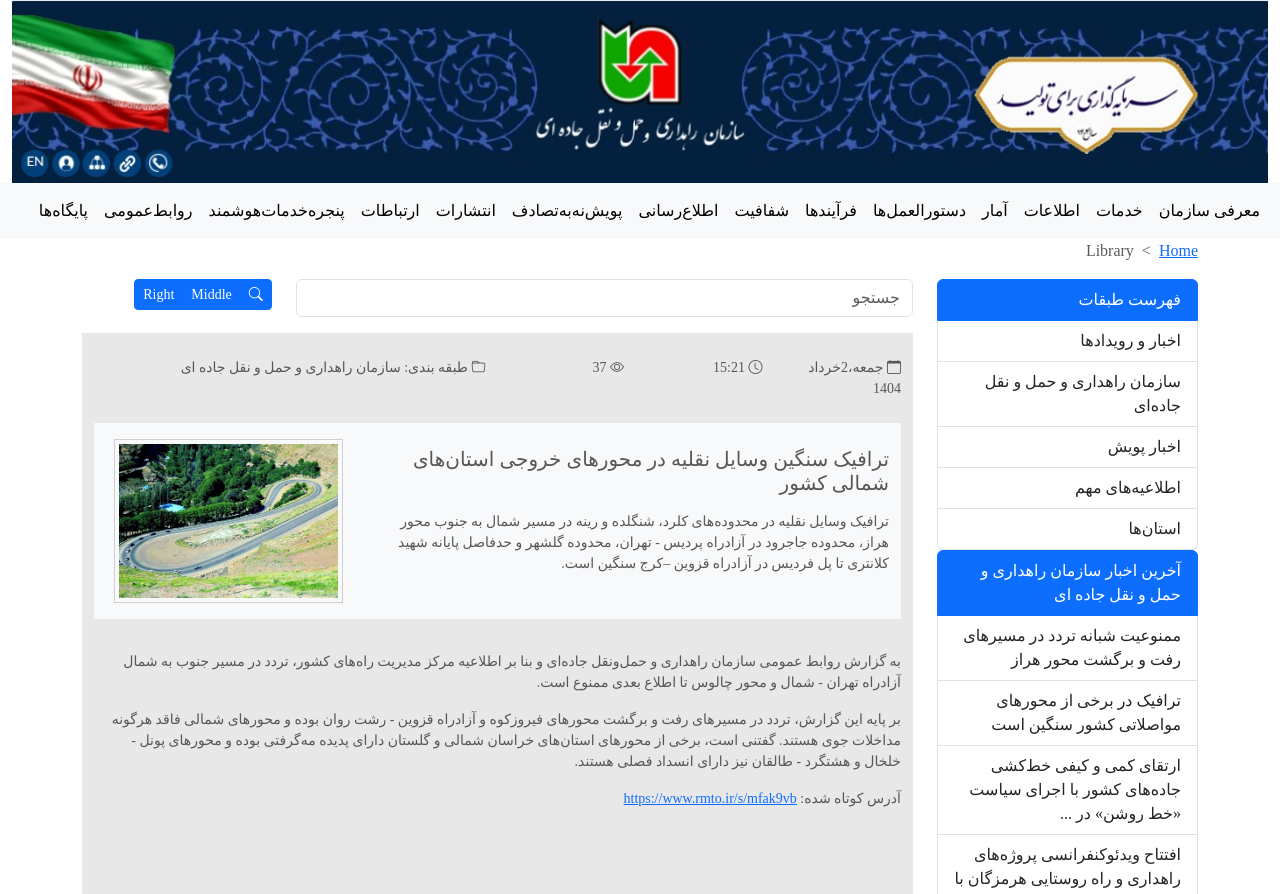
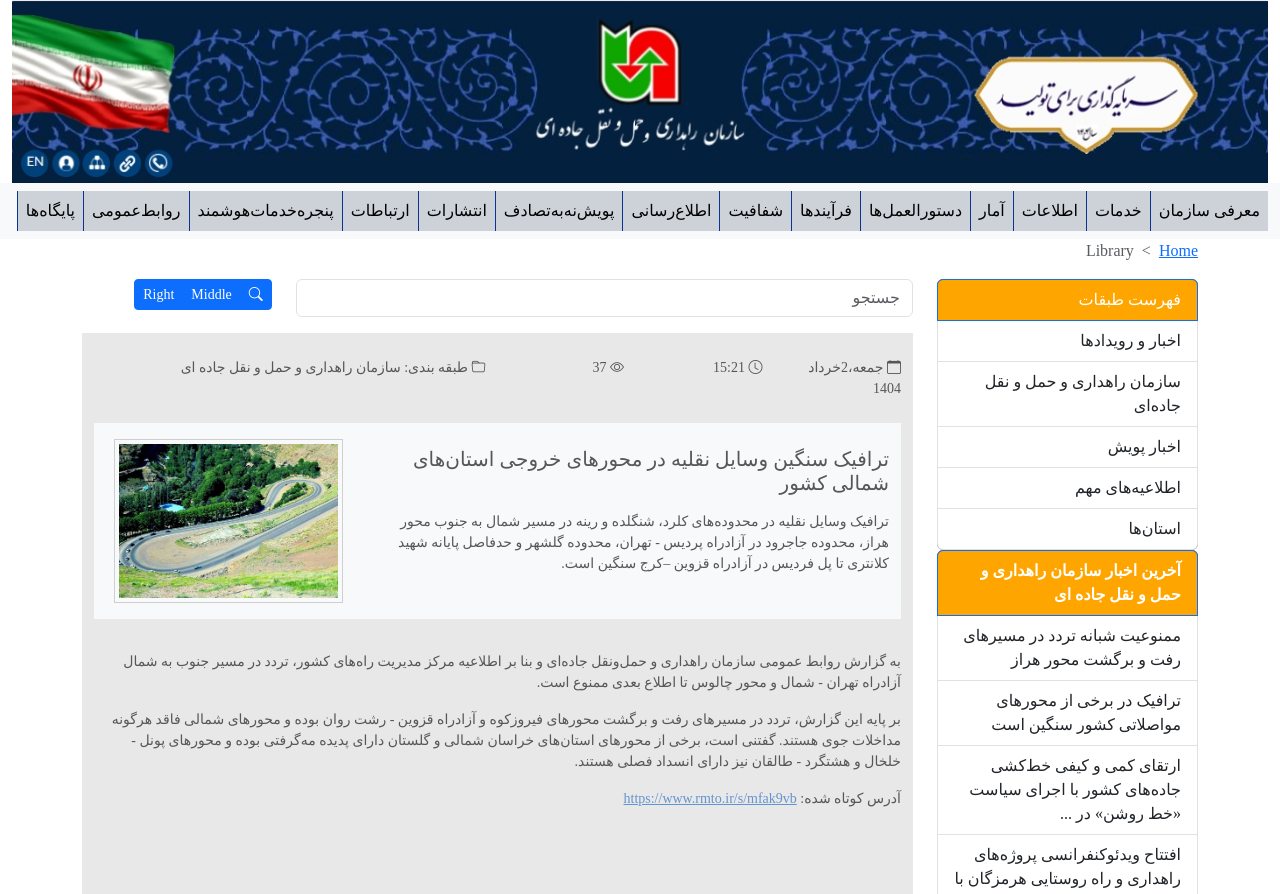
Before and after one commit to shrjld/my-rmto-main, a plain HTML site: page index.html in a window 1280 px wide. Shown: the top 894 px of the page. Drawn offline with nearby package versions, Linux system fonts and the light colour scheme; a small style sheet from the web is missing.

Commit message:
change some color in body

```diff
--- a/index.html
+++ b/index.html
@@ -125,7 +125,8 @@
                     <li class="list-group-item">استان‌ها</li>
                 </ul>
                 <ul class="list-group Lgroup2">
-                    <li class="list-group-item active listGroup-h" aria-current="true">آخرین اخبار سازمان راهداری و حمل و نقل جاده
+                    <li class="list-group-item active listGroup-h" aria-current="true">آخرین اخبار سازمان راهداری و حمل
+                        و نقل جاده
                         ای</li>
                     <li class="list-group-item">ممنوعیت شبانه تردد در مسیرهای رفت و برگشت محور هراز</li>
                     <li class="list-group-item">ترافیک در برخی از محورهای مواصلاتی کشور سنگین است</li>
@@ -139,7 +140,8 @@
                     <li class="list-group-item">ترافیک سنگین وسایل نقلیه در محورهای خروجی استان‌های شمالی کشور</li>
                 </ul>
                 <ul class="list-group Lgroup3">
-                    <li class="list-group-item active listGroup-h" aria-current="true">پربازدیدترین اخبار سازمان راهداری و حمل و نقل
+                    <li class="list-group-item active listGroup-h" aria-current="true">پربازدیدترین اخبار سازمان راهداری
+                        و حمل و نقل
                         جاده ای</li>
                     <li class="list-group-item">تشریح برنامه‌ها و تمهیدات لازم به منظور جابه‌جایی زائران مراسم دومین ...
                         (۲۷۰۹۵ بازدید)</li>
@@ -238,8 +240,7 @@
                                 روان بوده و محورهای شمالی فاقد هرگونه مداخلات جوی هستند.
                                 گفتنی است، برخی از محورهای استان‌های خراسان شمالی و گلستان دارای پدیده مه‌گرفتی بوده و
                                 محورهای پونل - خلخال و هشتگرد - طالقان نیز دارای انسداد فصلی هستند.</p>
-                            <p>آدرس کوتاه شده: <span><a href="#"
-                                        class="text-primary">https://www.rmto.ir/s/mfak9vb</a></span></p>
+                            <p>آدرس کوتاه شده: <span><a href="#" class="rmtolink">https://www.rmto.ir/s/mfak9vb</a></span></p>
                         </div>
                     </div>
                     <div class="text-end py-5 ">
--- a/sass/style.scss
+++ b/sass/style.scss
@@ -7,6 +7,7 @@ $background2: #e8e8e8;
 $p-y: 3px;
 $color-orange: orange;
 $border-ra: 7px;
+$color-link:rgb(99, 147, 209);
 
 
 * {
@@ -85,6 +86,9 @@ $footer-link-color: #fd7e2a;
     border-radius: $border-ra;
 }
 
+.rmtolink{
+    color: $color-link;
+}
 
 
 
```
Also changed, not shown: css/mixin.css (added), css/style.css, css/style.min.css, sass/style.css, 3 other files.
